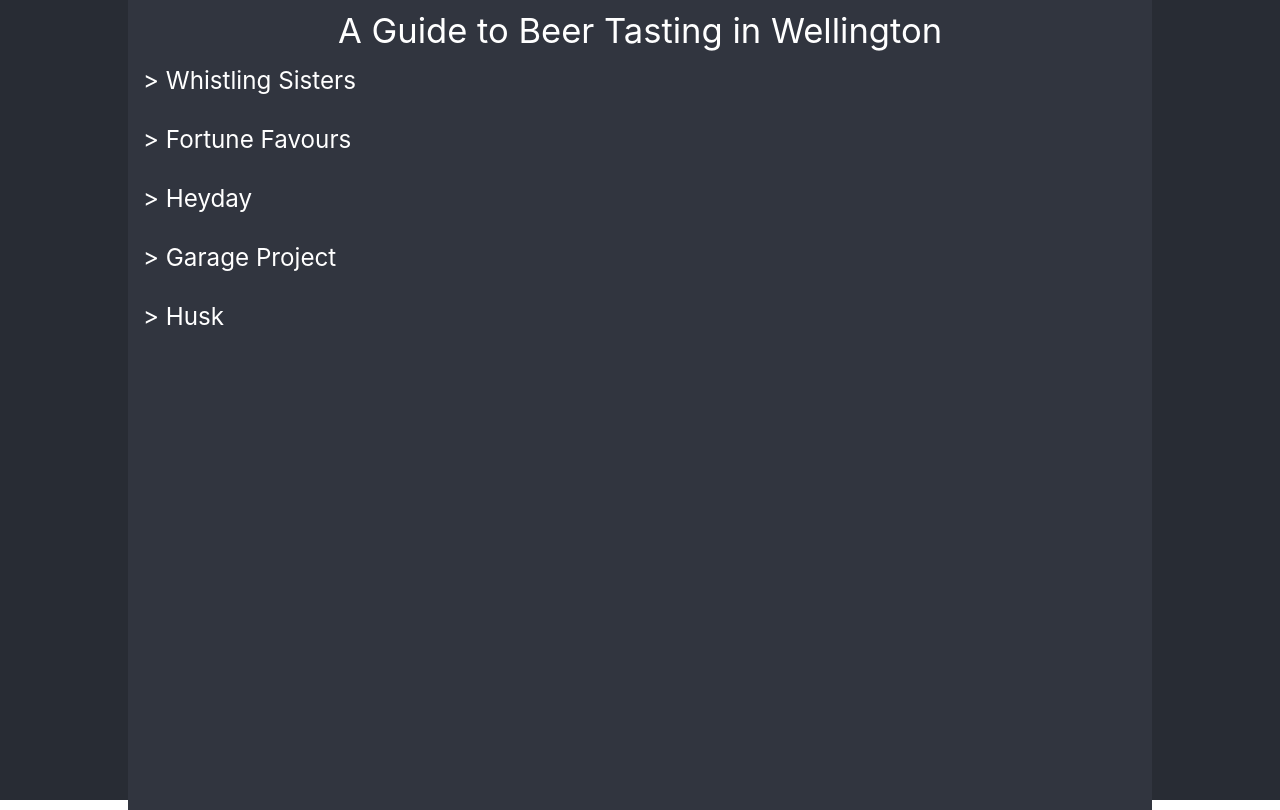
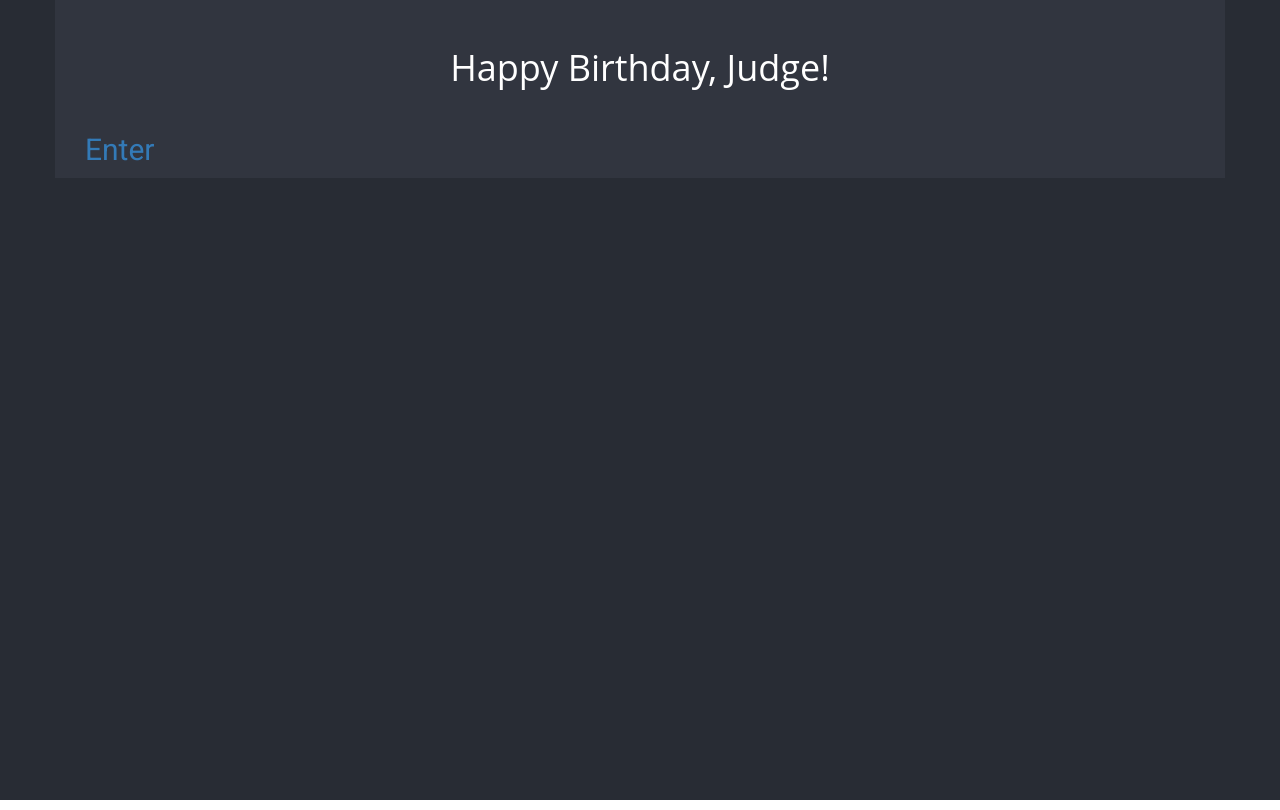
Before and after one commit to CameronProbert/beer-guide, a React (Create React App) app: page / in a window 1280 px wide. Built offline with nearby package versions, Linux system fonts and the light colour scheme.

Commit message:
implemented hashrouter, param route not working

```diff
--- a/package.json
+++ b/package.json
@@ -5,6 +5,8 @@
   "dependencies": {
     "react": "^16.6.3",
     "react-dom": "^16.6.3",
+    "react-router": "^4.3.1",
+    "react-router-dom": "^4.3.1",
     "react-scripts": "2.1.1"
   },
   "scripts": {
--- a/public/index.html
+++ b/public/index.html
@@ -10,6 +10,8 @@
       homescreen on Android. See https://developers.google.com/web/fundamentals/web-app-manifest/
     -->
     <link rel="manifest" href="%PUBLIC_URL%/manifest.json">
+    <link rel="stylesheet" href="https://fonts.googleapis.com/css?family=Roboto:300,400,500">
+    <link rel="stylesheet" href="https://maxcdn.bootstrapcdn.com/bootstrap/3.3.7/css/bootstrap.min.css" integrity="sha384-BVYiiSIFeK1dGmJRAkycuHAHRg32OmUcww7on3RYdg4Va+PmSTsz/K68vbdEjh4u" crossorigin="anonymous">
     <!--
       Notice the use of %PUBLIC_URL% in the tags above.
       It will be replaced with the URL of the `public` folder during the build.
--- a/src/App.js
+++ b/src/App.js
@@ -1,43 +1,36 @@
 import React, { Component } from 'react';
-import data from './data';
-import BeerSection from './BeerSection';
+import { Route, Link } from 'react-router-dom';
+import BeerHome from './BeerHome';
 import './style/App.css';
 
+const breweries = '/breweries';
+
 class App extends Component {
-  state = {
-    breweries: data.breweries.map(brewery => {
-      return {
-        visible: false,
-        ...brewery,
-      };
-    })
-  }
-
-  handleCollapse = name => {
-    this.setState({breweries: this.state.breweries.map(brewery => {
-      return {
-        ...brewery,
-        visible: brewery.name === name ? !brewery.visible : false,
-      }
-    })})
-  }
-
   render() {
-    const { breweries } = this.state;
     return (
       <div>
         <div className="background" />
-        <div className="container">
-          <header className="title heading">
-            A Guide to Beer Tasting in Wellington
-          </header>
-          {breweries.map(brewery => (
-            <BeerSection brewery={brewery} onClick={this.handleCollapse}/>
-          ))}
+        <div className="container base">
+
+          <Route exact path='/' component={mainHeading}/>
+          <Route exact path={breweries} component={BeerHome}/>
         </div>
       </div>
     );
   }
 }
 
+const mainHeading = () => {
+  return (
+    <div>
+      <header className="title heading">
+        Happy Birthday, Judge!
+      </header>
+      <div>
+        <Link to={breweries}>Enter</Link>
+      </div>
+    </div>
+  )
+}
+
 export default App;
--- /dev/null
+++ b/src/BeerHeader.js
@@ -0,0 +1,20 @@
+import React, { Component } from 'react';
+import './style/App.css';
+
+class BeerHeader extends Component {
+  render() {
+    const { name, description } = this.props;
+    return (
+      <div className='brewery-section'>
+        <span className='heading brewery-heading'>
+          {name}
+        </span>
+        {description && <div>
+          <div className='description brewery-description'>{description}</div>
+        </div>}
+      </div>
+    );
+  }
+}
+
+export default BeerHeader;
--- /dev/null
+++ b/src/BeerHome.js
@@ -0,0 +1,50 @@
+import React, { Component } from 'react';
+import { Route, Link } from 'react-router-dom';
+import data from './data';
+import BeerSection from './BeerSection';
+import BeerHeader from './BeerHeader'
+import './style/App.css';
+
+const baseUrl = '/breweries';
+
+class App extends Component {
+  state = {
+    breweries: data.breweries.map(brewery => {
+      return {
+        visible: false,
+        ...brewery,
+      };
+    })
+  }
+
+  render() {
+    const { breweries } = this.state;
+    return (
+      <div>
+        <div className="background" />
+        <div className="container base">
+          <header className="title heading">
+            <Link to="/">A Guide to Beer Tasting in Wellington</Link>
+          </header>
+          <Route exact path={baseUrl} render={() => (
+            breweries.map(brewery => (
+              <Link to={`${baseUrl}/${brewery.name.replace(' ', '-').toLowerCase()}`}>
+                <BeerHeader key={brewery.name} name={brewery.name} description={brewery.description}/>
+              </Link>
+            )))}
+          />
+          <Route path={`${baseUrl}/:brewery`} render={({match: {params}}) => {
+            breweries.filter(brewery =>
+                brewery.name.replace(' ', '-').toLowerCase() === params.brewery)
+              .map(brewery =>
+              (
+                <BeerSection brewery={brewery}/>
+            ))}}
+          />
+        </div>
+      </div>
+    );
+  }
+}
+
+export default App;
--- a/src/BeerSection.js
+++ b/src/BeerSection.js
@@ -1,29 +1,29 @@
 import React, { Component } from 'react';
 import './style/App.css';
 
+import BeerHeader from './BeerHeader'
+
 class BeerSection extends Component {
   render() {
-    const { brewery, onClick } = this.props;
+    const { brewery } = this.props;
     return (
       <div className='brewery-section'>
-        <span className='heading brewery-heading' onClick={() => onClick(brewery.name)}>
-          {brewery.visible ? 'v' : '>'} {brewery.name}
-        </span>
-        {brewery.visible && <div>
-          <div className='description brewery-description'>{brewery.description}</div>
+        <BeerHeader name={brewery.name} description={brewery.description}/>
         {brewery.beers && (
           <ul>
             {brewery.beers.map(beer => (
               <li><div className='beer-section'>
-                  <span className='heading beer-heading'>{beer.name}</span>
+                <span className='heading beer-heading'>
+                  {beer.name}
+                </span>
                 <br></br>
-                  <span className='description beer-description'>{beer.description}</span>
+                <span className='description beer-description'>
+                  {beer.description}
+                </span>
               </div></li>
             ))}
           </ul>
         )}
-          </div>
-          }
       </div>
     );
   }
--- a/src/index.js
+++ b/src/index.js
@@ -1,10 +1,16 @@
 import React from 'react';
 import ReactDOM from 'react-dom';
+import { HashRouter as Router } from 'react-router-dom'
 import './style/index.css';
 import App from './App';
 import * as serviceWorker from './serviceWorker';
 
-ReactDOM.render(<App />, document.getElementById('root'));
+ReactDOM.render(
+    <Router>
+        <App />
+    </Router>,
+    document.getElementById('root')
+);
 
 // If you want your app to work offline and load faster, you can change
 // unregister() to register() below. Note this comes with some pitfalls.
--- a/src/style/App.css
+++ b/src/style/App.css
@@ -1,5 +1,6 @@
 body {
-  font-size: 1.8em;
+  font-size: 3em;
+  font-family: 'Roboto', sans-serif;
 }
 
 div {
@@ -17,18 +18,18 @@
 }
 
 .heading {
-  font-size: 1.2em
+  font-size: 1.2em;
+  font-family: 'Open Sans', sans-serif;
 }
 
 .title {
   text-align: center;
-  margin-left: 10px;
-  margin-right: 10px;
+  margin: 1em 2em 1em 2em;
 }
 
 .brewery-section {
   padding: 15px;
-  font-size: 0.7em;
+  font-size: 0.9em;
 }
 
 .brewery-heading {
@@ -38,18 +39,10 @@
 .beer-section {
   padding-top: 10px;
   padding-bottom: 10px;
-  font-size: 0.9em;
+  font-size: 0.8em;
 }
 
-.container {
-  padding-top: 10px;
-  margin: 0 10vw 0 10vw;
+.base {
+  padding: 0.2em 1em 0.2em 1em;
   background-color: #31353f;
-  height: 100vh;
 }
-
-@media only screen and (max-width: 500px) {
-  .container {
-    margin: 0 50px 0 50px;
-  }
-}
```
Also changed, not shown: 1 other file (tests, documents, lock files or other folders). Lines whose indentation alone changed are shown as unchanged.
